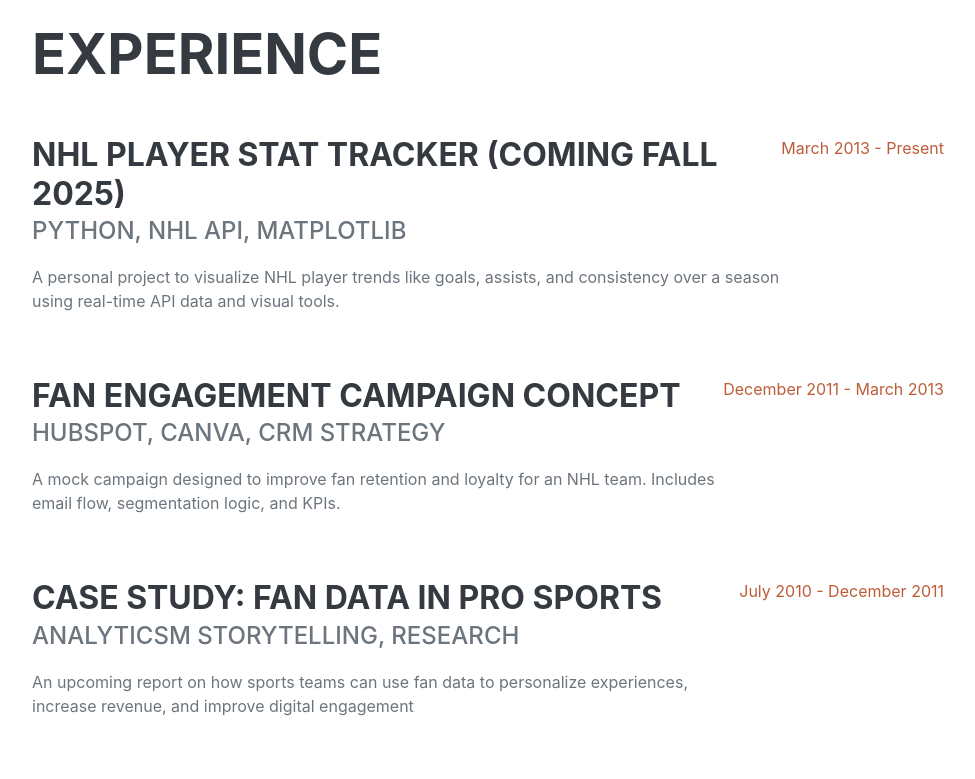
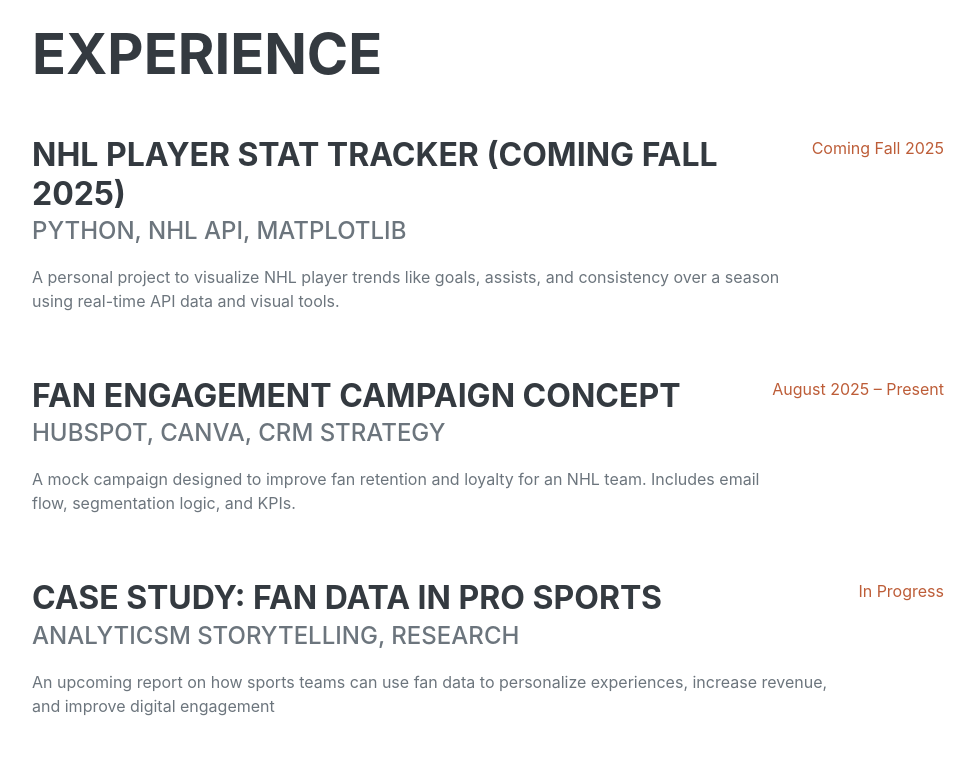
Before and after one commit to qulzum-nafees/qulzum-nafees.github.io, a plain HTML site: page index.html in a window 1280 px wide. Shown: the part 860-1639 px from the top of the page, without its empty margins (288-1263 px from the left). Drawn offline with nearby package versions, Linux system fonts and the light colour scheme; a web font is replaced by a local one.

Commit message:
got rid off extra in experiecnes

```diff
--- a/index.html
+++ b/index.html
@@ -68,7 +68,7 @@
                             <div class="subheading mb-3">Python, NHL API, Matplotlib</div>
                             <p>A personal project to visualize NHL player trends like goals, assists, and consistency over a season using real-time API data and visual tools.</p>
                         </div>
-                        <div class="flex-shrink-0"><span class="text-primary">March 2013 - Present</span></div>
+                        <div class="flex-shrink-0"><span class="text-primary">Coming Fall 2025</span></div>
                     </div>
                     <div class="d-flex flex-column flex-md-row justify-content-between mb-5">
                         <div class="flex-grow-1">
@@ -76,7 +76,7 @@
                             <div class="subheading mb-3">HubSpot, Canva, CRM Strategy</div>
                             <p>A mock campaign designed to improve fan retention and loyalty for an NHL team. Includes email flow, segmentation logic, and KPIs.</p>
                         </div>
-                        <div class="flex-shrink-0"><span class="text-primary">December 2011 - March 2013</span></div>
+                        <div class="flex-shrink-0"><span class="text-primary">August 2025 – Present</span></div>
                     </div>
                     <div class="d-flex flex-column flex-md-row justify-content-between mb-5">
                         <div class="flex-grow-1">
@@ -84,8 +84,9 @@
                             <div class="subheading mb-3">Analyticsm Storytelling, Research</div>
                             <p>An upcoming report on how sports teams can use fan data to personalize experiences, increase revenue, and improve digital engagement</p>
                         </div>
-                        <div class="flex-shrink-0"><span class="text-primary">July 2010 - December 2011</span></div>
+                        <div class="flex-shrink-0"><span class="text-primary">In Progress</span></div>
                     </div>
+                    <!--
                     <div class="d-flex flex-column flex-md-row justify-content-between">
                         <div class="flex-grow-1">
                             <h3 class="mb-0">Web Design Intern</h3>
@@ -95,6 +96,7 @@
                         <div class="flex-shrink-0"><span class="text-primary">September 2008 - June 2010</span></div>
                     </div>
                 </div>
+                    -->
             </section>
             <hr class="m-0" />
             <!-- Education-->
```
